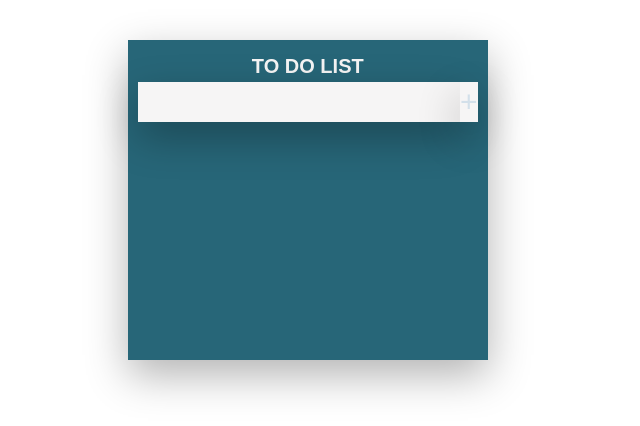
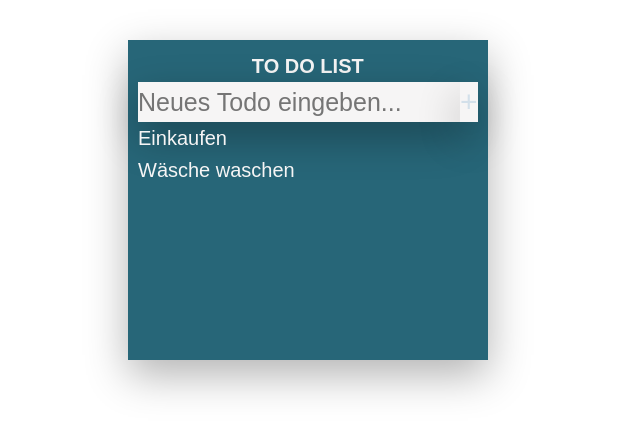
Before and after one commit to tintildev/Learn_Java, a Spring Boot app: page / in a window 1280 px wide. Shown: the top 426 px of the page, without its empty margins (0-640 px from the left). Run offline with Spring Boot 4, Linux system fonts and the light colour scheme.

Commit message:
add functions
- add Todo
- load all Todos

```diff
--- a/Spring_Boot/TodoList/src/main/java/at/martinklestil/TodoList/TodoListApplication.java
+++ b/Spring_Boot/TodoList/src/main/java/at/martinklestil/TodoList/TodoListApplication.java
@@ -16,8 +16,8 @@ public class TodoListApplication {
 		TodoService todoService = context.getBean(TodoService.class);
 
 		// Erstellen von Testdaten
-		Todo todo1 = new Todo(1, "Einkaufen", false);
-		Todo todo2 = new Todo(2, "Wäsche waschen", false);
+		Todo todo1 = new Todo( "Einkaufen", false);
+		Todo todo2 = new Todo("Wäsche waschen", false);
 
 		// Hinzufügen von Testdaten zur Todo-Liste
 		todoService.addTodo(todo1);
--- a/Spring_Boot/TodoList/src/main/java/at/martinklestil/TodoList/controller/TodoController.java
+++ b/Spring_Boot/TodoList/src/main/java/at/martinklestil/TodoList/controller/TodoController.java
@@ -4,9 +4,13 @@ package at.martinklestil.TodoList.controller;
 import at.martinklestil.TodoList.model.Todo;
 import at.martinklestil.TodoList.service.TodoService;
 import org.springframework.beans.factory.annotation.Autowired;
+import org.springframework.http.ResponseEntity;
 import org.springframework.web.bind.annotation.GetMapping;
+import org.springframework.web.bind.annotation.PostMapping;
+import org.springframework.web.bind.annotation.RequestBody;
 import org.springframework.web.bind.annotation.RestController;
 
+import java.util.ArrayList;
 import java.util.List;
 
 @RestController
@@ -25,5 +29,20 @@ public class TodoController {
         return todoService.getAllTodos();
     }
 
+    @PostMapping("/addTodo")
+    public ResponseEntity<?> addTodo(@RequestBody Todo todo){
+        todoService.addTodo(todo);
+
+        // Erfolgreiche Antwort
+        return ResponseEntity.ok().build();
+    }
+
+    @GetMapping ("/loadAllTodos")
+    public List<Todo> loadAllTodos(){
+        List<Todo> theTodos = todoService.getAllTodos();
+
+        // Erfolgreiche Antwort und Todos zurücksenden.
+        return theTodos;
+    }
 
 }
--- a/Spring_Boot/TodoList/src/main/java/at/martinklestil/TodoList/service/TodoService.java
+++ b/Spring_Boot/TodoList/src/main/java/at/martinklestil/TodoList/service/TodoService.java
@@ -20,8 +20,9 @@ public class TodoService {
         return todoList;
     }
 
-    public void addTodo(Todo todo){
+    public Todo addTodo(Todo todo){
         todoList.add(todo);
+        return todo;
     }
 
     public void removeTodo(int index) {
--- a/Spring_Boot/TodoList/src/main/resources/static/css/style.css
+++ b/Spring_Boot/TodoList/src/main/resources/static/css/style.css
@@ -59,7 +59,7 @@ body{
     color: var(--secondcolor-light);
 }
 
-#inputField {
+#todoInput {
     border: 1px solid var(--black);
     outline: none;
     font-size: 2.5rem;
@@ -85,7 +85,7 @@ body{
     color: var(--secondcolor-light);
 }
 
-.paragraph{
+.todo{
     cursor: pointer;
     font-size: 20px;
     color: var(--secondcolor-light);
--- a/Spring_Boot/TodoList/src/main/resources/static/index.html
+++ b/Spring_Boot/TodoList/src/main/resources/static/index.html
@@ -10,13 +10,15 @@
 <div class="container">
     <div class="App">
         <h1>To Do List</h1>
-        <input id="inputField" type="text"><button id="addButton">+</button></input>
+        <form id="todoForm">
+            <input id="todoInput" type="text" placeholder="Neues Todo eingeben..."><button type="submit" id="addButton">+</button></input>
+        </form>
         <!--Container for to dos-->
         <div class="toDos" id="toDoList">
         </div>
     </div>
 </div>
 <!--JS File-->
-<script src="main.js"></script>
+<script src="./js/todo.js"></script>
 </body>
 </html>
--- /dev/null
+++ b/Spring_Boot/TodoList/src/main/resources/static/js/todo.js
@@ -0,0 +1,54 @@
+// Funktion zum Laden der Todos beim Seitenaufruf
+function loadTodos() {
+    fetch('/loadAllTodos')
+        .then(response => {
+            if (!response.ok) {
+                throw new Error('Fehler beim Laden der Todos');
+            }
+            return response.json(); // Die Antwort als JSON parsen
+        })
+        .then(todos => {
+            // Die geladenen Todos verarbeiten und anzeigen
+            displayTodos(todos);
+        })
+        .catch(error => {
+            console.error('Fehler:', error);
+            // Fehlerbehandlung, z.B. eine Fehlermeldung anzeigen
+        });
+}
+
+// Funktion zum Anzeigen der geladenen Todos
+function displayTodos(todos) {
+    var todoListElement = document.getElementById('toDoList');
+    // Zuerst alle vorhandenen Todos löschen
+    todoListElement.innerHTML = '';
+    // hinzufügen
+    todos.forEach(todo => {
+        var todoElement = document.createElement('div');
+        todoElement.className = 'todo';
+        todoElement.textContent = todo.todo;
+        todoListElement.appendChild(todoElement);
+    });
+}
+
+// beim Seitenaufruf die Todos zu laden
+loadTodos();
+
+
+//Speichern der neuen Todos
+document.getElementById('todoForm').addEventListener('submit', function(event) {
+    event.preventDefault(); // Standard-Aktion des Formulars verhindern (Seite neu laden)
+
+    let todoInput = document.getElementById('todoInput').value;
+
+    fetch('/addTodo', {
+        method: 'POST',
+        headers: {
+            'Content-Type': 'application/json'
+        },
+        body: JSON.stringify({todo: todoInput, completed: false})
+    })
+
+    //Neu Laden der Todos
+    loadTodos();
+});
```
Also changed, not shown: Spring_Boot/TodoList/src/main/java/at/martinklestil/TodoList/model/Todo.java (+9 -12 lines).
